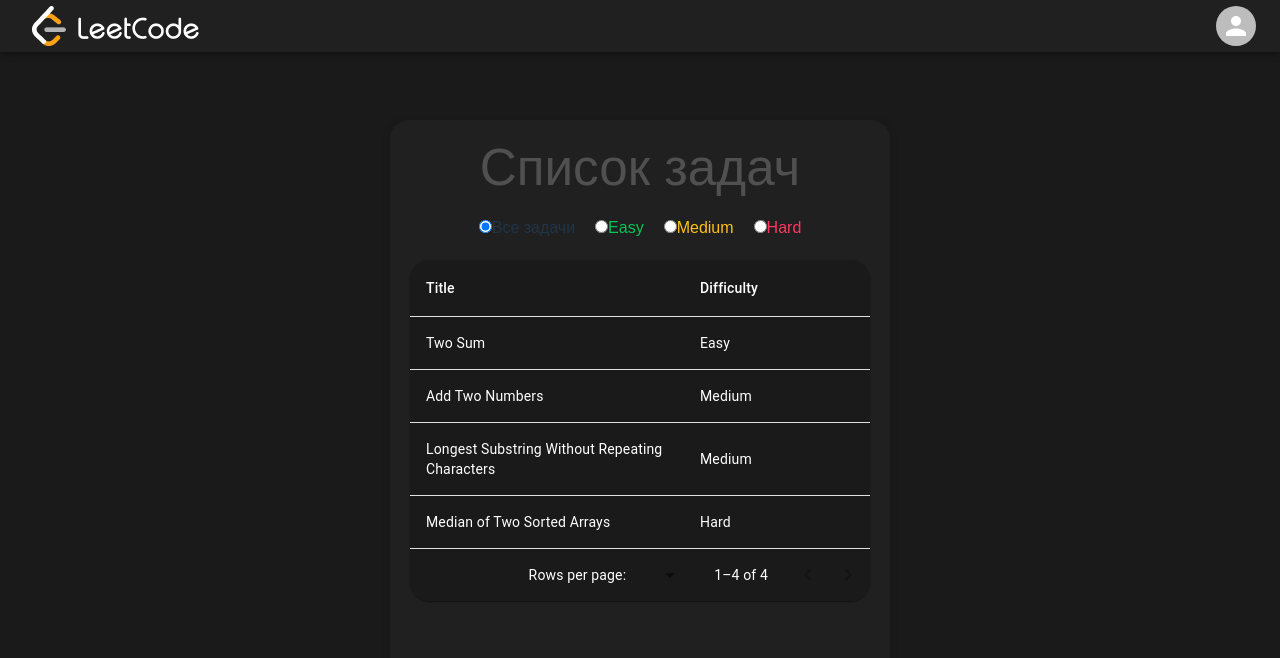
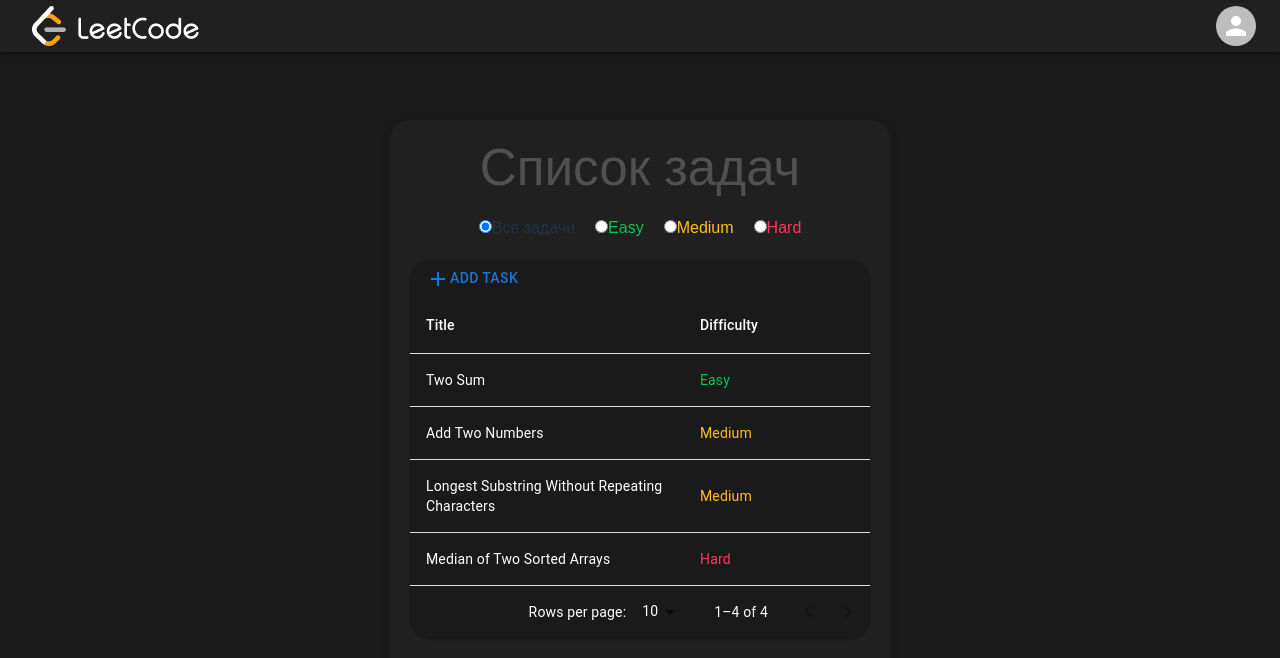
Before and after one commit to esthete014/Algorithms-Web-Service, a React (Vite) app in the folder my-react/: page /ListTasks in a window 1280 px wide. Shown: the top 658 px of the page. Built offline with nearby package versions, Linux system fonts and the light colour scheme; no server answers.

Commit message:
add login to admin

```diff
--- a/my-react/package.json
+++ b/my-react/package.json
@@ -26,7 +26,8 @@
     "prop-types": "^15.8.1",
     "react": "^19.0.0",
     "react-dom": "^19.0.0",
-    "react-router-dom": "^7.0.2"
+    "react-router-dom": "^7.0.2",
+    "universal-cookie": "^7.2.2"
   },
   "devDependencies": {
     "@eslint/js": "^9.15.0",
--- a/my-react/src/ListTasks.jsx
+++ b/my-react/src/ListTasks.jsx
@@ -4,7 +4,8 @@ import { useState, useEffect } from "react";
 import { useNavigate } from "react-router-dom";
 import "./styles.css";
 //import { Box, Button, Tabs } from '@mui/material';
-import { buildApiUrl } from "./GetHost";
+//import { buildApiUrl } from "./GetHost";
+import AddIcon from "@mui/icons-material/Add";
 import {
   Box,
   Typography,
@@ -45,6 +46,11 @@ const ListTasks = () => {
   //   const handleChange = (event, newValue) => {
   //     setValue(newValue);
   //   };
+  const difficultyColors = {
+    easy: "#00c853", // Цвет для легких задач
+    medium: "#FFC01E", // Цвет для средних задач
+    hard: "#FF375F", // Цвет для сложных задач
+  };
 
   const [page, setPage] = useState(0);
   const [rowsPerPage, setRowsPerPage] = useState(10);
@@ -61,23 +67,23 @@ const ListTasks = () => {
   const [sortOrder, setSortOrder] = useState("all"); // Хранит текущую выбранную категорию
   const navigate = useNavigate(); // Хук для программной навигации
 
-  const fetchTasks = async () => {
-    try {
-      const apiUrl = buildApiUrl(true, "/problems"); // Получаем URL с помощью функции
-      const response = await fetch(apiUrl); // Используем полученный URL
-      if (!response.ok) {
-        throw new Error("Network response was not ok");
-      }
-      const data = await response.json();
-      setTasks(data); // Устанавливаем полученные задачи в состояние
-    } catch (error) {
-      console.error("Ошибка при получении задач:", error);
-    }
-  };
+//   const fetchTasks = async () => {
+//     try {
+//       //const apiUrl = buildApiUrl(true, "/problems"); // Получаем URL с помощью функции
+//       const response = await fetch('http://26.13.2.150:8080'); // Используем полученный URL
+//       if (!response.ok) {
+//         throw new Error("Network response was not ok");
+//       }
+//       const data = await response.json();
+//       setTasks(data); // Устанавливаем полученные задачи в состояние
+//     } catch (error) {
+//       console.error("Ошибка при получении задач:", error);
+//     }
+//   };
 
-  useEffect(() => {
-    fetchTasks();
-  }, []);
+//   useEffect(() => {
+//     fetchTasks();
+//   }, []);
 
   console.log(tasks);
 
@@ -145,6 +151,9 @@ const ListTasks = () => {
               textDecoration: "none",
             }}
           ></Typography>
+          {/* <Button sx={{marginRight:2, }}>
+            <AddIcon />
+          </Button> */}
           <Box ////личный кабинет
             sx={{ flexGrow: 0 }}
           >
@@ -165,6 +174,7 @@ const ListTasks = () => {
             />
             Все задачи
           </label>
+
           <label style={{ color: "#00c853" }}>
             <input
               type="radio"
@@ -193,6 +203,7 @@ const ListTasks = () => {
             Hard
           </label>
         </div>
+
         {/* Список задач */}
         <Paper
           position="fixed"
@@ -203,6 +214,19 @@ const ListTasks = () => {
             borderRadius: 5,
           }}
         >
+          {/* Кнопка для админа */}
+          <Button
+            sx={{
+              marginRight: 0,
+              borderRadius: 5,
+              marginLeft: 1,
+              color: "fff",
+            }}
+          >
+            <AddIcon />
+            Add Task
+          </Button>
+          {/* /////////// */}
           <TableContainer sx={{ maxHeight: 440 }}>
             <Table stickyHeader aria-label="sticky table">
               <TableHead>
@@ -231,7 +255,7 @@ const ListTasks = () => {
                         hover
                         role="checkbox"
                         tabIndex={-1}
-                        key={task.code}
+                        key={task.id}
                         onClick={() => handleTaskClick(task.id)} // Переход к задаче
                       >
                         {columns.map((column) => {
@@ -239,7 +263,11 @@ const ListTasks = () => {
                           return (
                             <TableCell
                               sx={{
-                                color: "#ffffff",
+                                color:
+                                column.id === "difficulty"
+                                  ? difficultyColors[value.toLowerCase()]
+                                  : "#ffffff",
+
                                 backgroundColor: "#1a1a1a",
                               }}
                               key={column.id}
@@ -262,7 +290,7 @@ const ListTasks = () => {
               color: "#ffffff",
               backgroundColor: "#1a1a1a",
             }}
-            rowsPerPageOptions={[2, 25, 100]}
+            rowsPerPageOptions={[1, 3, 10]}
             component="div"
             count={filteredTasks.length}
             rowsPerPage={rowsPerPage}
--- a/my-react/src/Problems.jsx
+++ b/my-react/src/Problems.jsx
@@ -1,7 +1,8 @@
 import Splitter, { SplitDirection } from "@devbookhq/splitter";
 import "./styles.css";
 import BasicGroup from "./Button.jsx";
-// import AccountMenu from './AccountButton.jsx';
+import ModeEditOutlineIcon from "@mui/icons-material/ModeEditOutline";
+import DeleteIcon from "@mui/icons-material/Delete";
 import {
   Box,
   Typography,
@@ -9,12 +10,13 @@ import {
   Button,
   AppBar,
   Toolbar,
+  ButtonGroup,
 } from "@mui/material";
-//import { useState } from 'react';
 import { useNavigate, useLocation } from "react-router-dom";
 import CodeMirror from "@uiw/react-codemirror";
 import { vscodeDark } from "@uiw/codemirror-theme-vscode";
 import { cpp } from "@codemirror/lang-cpp";
+import Chip from "@mui/material/Chip";
 
 const Problems = () => {
   const location = useLocation();
@@ -29,6 +31,11 @@ const Problems = () => {
     },
     { id: 4, title: "Median of Two Sorted Arrays", difficulty: "Hard" },
   ];
+  const difficultyColors = {
+    Easy: "#00c853", // Цвет для легких задач
+    Medium: "#FFC01E", // Цвет для средних задач
+    Hard: "#FF375F", // Цвет для сложных задач
+  };
 
   // Находим задачу по taskId
   const selectedTask = tasksData.find((task) => task.id === taskId);
@@ -100,6 +107,25 @@ const Problems = () => {
             alignItems: "center",
           }}
         >
+          <ButtonGroup
+            color="#fff"
+            sx={{
+              position: "fixed",
+              height: "4dvh",
+              display: "flex",
+              justifyContent: "start",
+              alignItems: "start",
+              left: 20,
+            }}
+            aria-label="Small button group"
+          >
+            <Button>
+              <ModeEditOutlineIcon />
+            </Button>
+            <Button>
+              <DeleteIcon />
+            </Button>
+          </ButtonGroup>
           <BasicGroup /> {/* Компонент с кнопками */}
           {/* <AccountMenu /> */}
         </Box>
@@ -108,6 +134,12 @@ const Problems = () => {
           {/* Левый блок с описанием задачи */}
           <div style={{ padding: "20px", height: "100dvh" }}>
             <h3>Задача:</h3>
+            <Chip
+              label={selectedTask.difficulty}
+              sx={{
+                backgroundColor: difficultyColors[selectedTask.difficulty],
+              }}
+            />
             {selectedTask ? (
               <p>
                 {selectedTask.title} - {selectedTask.difficulty}
--- a/my-react/src/Register.jsx
+++ b/my-react/src/Register.jsx
@@ -4,7 +4,8 @@ import PropTypes from "prop-types"; // Импортируем PropTypes
 import { useNavigate } from "react-router-dom";
 import { Button } from "@mui/material";
 import { buildApiUrl } from "./GetHost";
-
+import Cookies from "universal-cookie";
+const cookies = new Cookies();
 const allTabs = [
   {
     id: "Log in",
@@ -43,6 +44,7 @@ const Register = ({ isLocal }) => {
           "Content-Type": "application/x-www-form-urlencoded",
         },
         body: JSON.stringify(formData),
+        //credentials: 'include',
       });
 
       if (!response.ok) {
@@ -52,12 +54,46 @@ const Register = ({ isLocal }) => {
       }
 
       const data = await response.json();
+      //cookies.set("token", data["JWT"]);
       console.log(data); // Обработка ответа от сервера
+      //   response.cookie('token', data["JWT"], {
+      //     httpOnly: true, // Защита от XSS
+      //     secure: true, // Убедитесь, что используется HTTPS
+      //     sameSite: 'None', // Для кросс-доменных запросов
+      //   });
 
       if (mode === "Log in") {
-        // Если вход успешен, сохраняем данные пользователя и перенаправляем
+        // Если вход успешен, сохраняем данные пользователя
         localStorage.setItem("user", JSON.stringify(data.user));
-        navigate("/ListTasks");
+
+        // Проверяем, является ли пользователь администратором
+        const adminCheckResponse = await fetch(
+          "http://26.13.2.150:8080/v2/is-admin",
+          {
+            method: "POST", // Изменено на POST
+            headers: {
+              "Content-Type": "application/x-www-form-urlencoded",
+
+              //"Authorization": `Bearer ${data.token}`, // Если требуется токен для авторизации
+            },
+            body: JSON.stringify({ token: data["JWT"] }), // Передаем необходимые данные, если требуется
+          }
+        );
+
+        if (!adminCheckResponse.ok) {
+          throw new Error("Failed to check admin status");
+        }
+
+        const isAdminData = await adminCheckResponse.json();
+        console.log(isAdminData);
+        if (isAdminData.isAdmin === "true") {
+          console.log("User  is admin");
+          // Здесь вы можете перенаправить админа на другую страницу
+          navigate("/ListTasks"); // Пример перенаправления для админа
+        } else {
+          console.log("User  is not admin");
+          navigate("/ListTasks"); // Перенаправление для обычного пользователя
+        }
       } else {
         // Если регистрация успешна, можно перенаправить на страницу входа или показать сообщение
         alert("Registration successful! You can now log in.");
```
Also changed, not shown: 1 other file (tests, documents, lock files or other folders).
